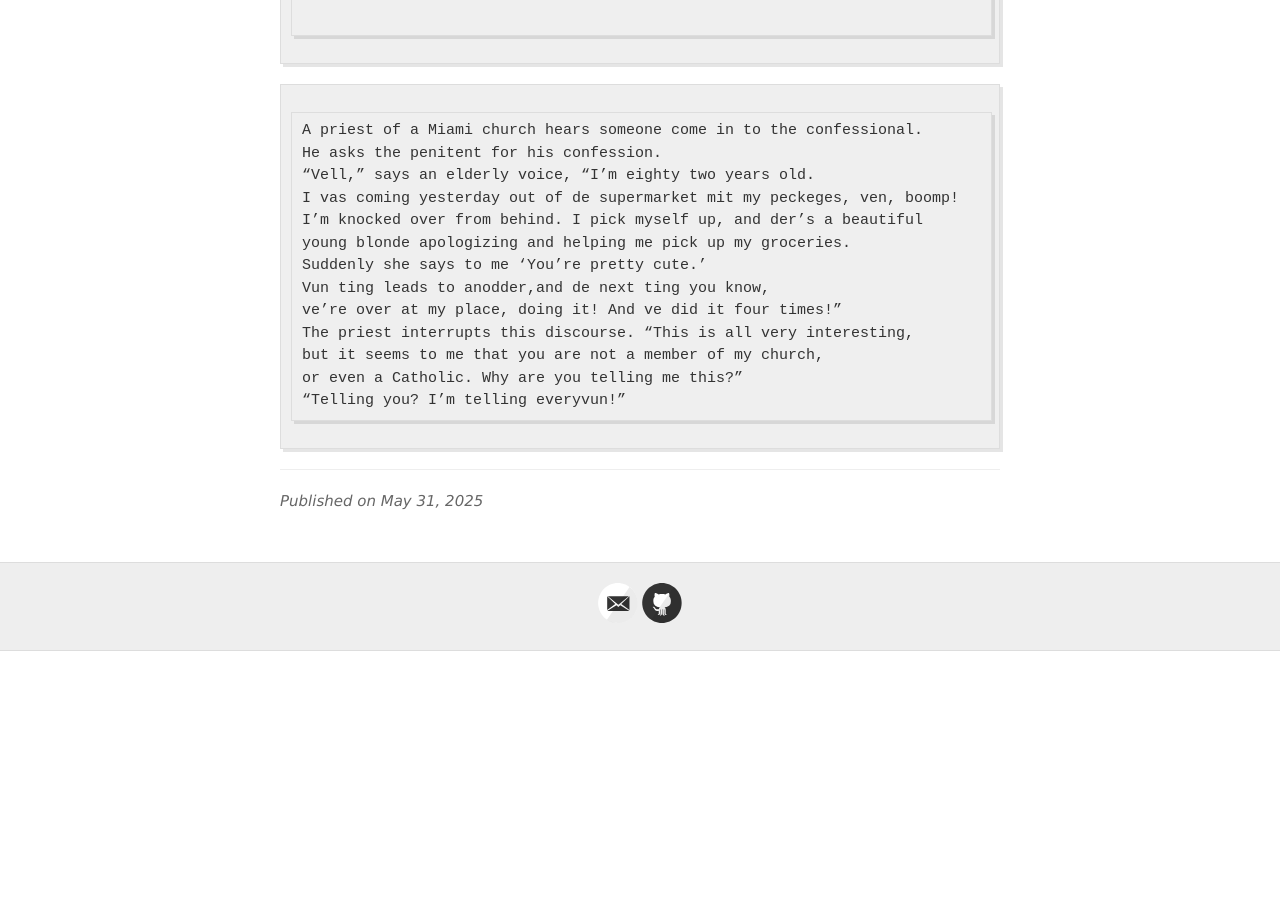
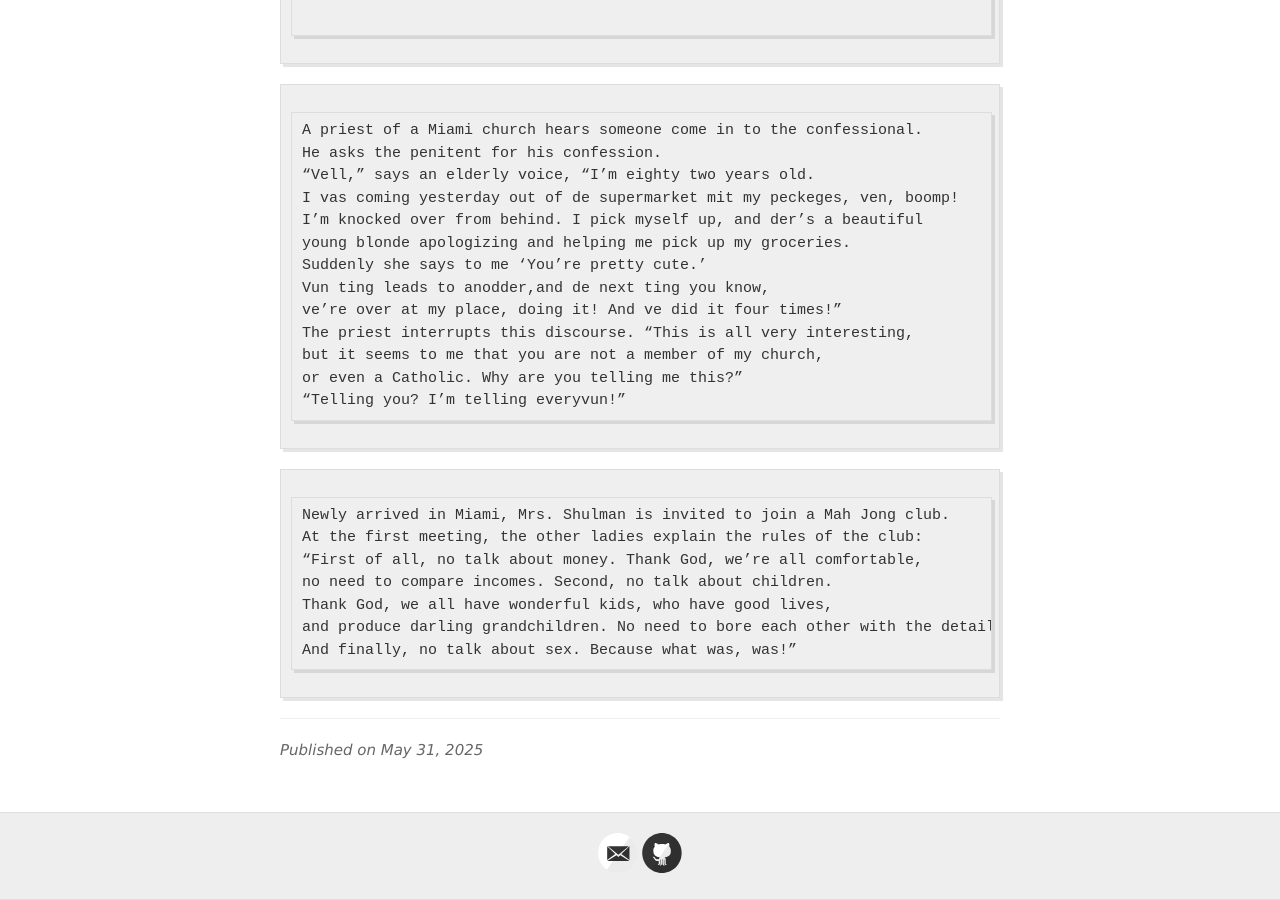
Before and after one commit to jvmallow/jvmallow.github.io, a Jekyll site: the page built from _posts/2025-05-31-Jewish_Humor.md, in a window 1280 px wide and 900 px high, scrolled down 20527 px. Built offline with Jekyll 4.4.1, drawn with Linux system fonts in a browser that asks for light colours; a script that is not in the unit is left out; before the commit the page ends 21178 px from its top, so only the background shows below that.

Commit message:
Update 2025-05-31-Jewish_Humor.md

```diff
--- a/_posts/2025-05-31-Jewish_Humor.md
+++ b/_posts/2025-05-31-Jewish_Humor.md
@@ -835,3 +835,12 @@ but it seems to me that you are not a member of my church,
 or even a Catholic. Why are you telling me this?”
 “Telling you? I’m telling everyvun!”
 ~~~~~
+~~~~~
+Newly arrived in Miami, Mrs. Shulman is invited to join a Mah Jong club.
+At the first meeting, the other ladies explain the rules of the club:
+“First of all, no talk about money. Thank God, we’re all comfortable,
+no need to compare incomes. Second, no talk about children.
+Thank God, we all have wonderful kids, who have good lives,
+and produce darling grandchildren. No need to bore each other with the details.
+And finally, no talk about sex. Because what was, was!”
+~~~~~
```
